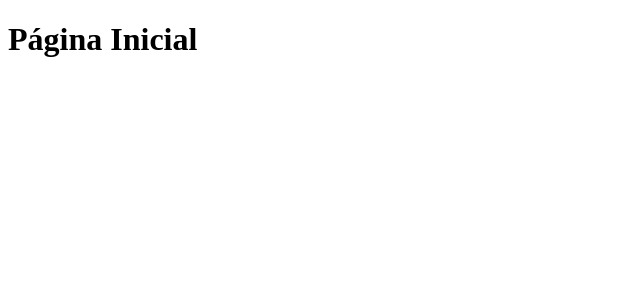
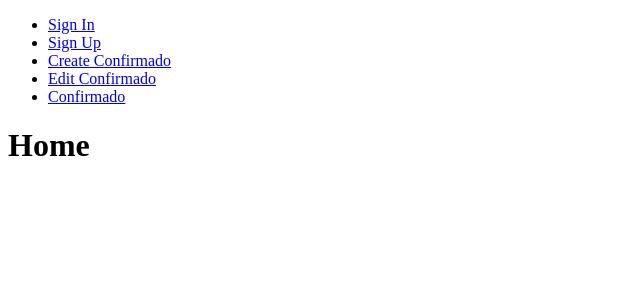
Before and after one commit to Carloshr-Cardoso/confirmation_page-frontend, a React (Create React App) app: page / in a window 1280 px wide. Shown: the top 300 px of the page, without its empty margins (0-640 px from the left). Built offline with nearby package versions, Linux system fonts and the light colour scheme.

Commit message:
Criando Rotas

```diff
--- a/package.json
+++ b/package.json
@@ -8,6 +8,7 @@
     "@testing-library/user-event": "^7.2.1",
     "react": "^16.13.1",
     "react-dom": "^16.13.1",
+    "react-router-dom": "^5.2.0",
     "react-scripts": "3.4.3"
   },
   "scripts": {
--- a/src/App.js
+++ b/src/App.js
@@ -1,10 +1,30 @@
 import React from 'react';
+import { BrowserRouter, Switch, Route, Link } from 'react-router-dom';
 
 const App = () =>{
     return (
-        <div>
-            <h1>Página Inicial</h1>
-        </div>
+        <BrowserRouter>
+            <div>
+                <nav>
+                    <ul>
+                        <li> <Link to="/sign-in"> Sign In </Link> </li>
+                        <li> <Link to="/sign-up"> Sign Up </Link> </li>
+                        <li> <Link to="/manage/confirmados/create"> Create Confirmado </Link> </li>
+                        <li> <Link to="/manage/confirmados/edit"> Edit Confirmado </Link> </li>
+                        <li> <Link to="/manage/confirmados"> Confirmado </Link> </li>
+                    </ul>
+                </nav>
+
+                <Switch>
+                    <Route path="/sign-in"> <h1>Sign In</h1> </Route>
+                    <Route path="/sign-up"> <h1>Sign Up</h1> </Route>
+                    <Route path="/manage/confirmados/create"> <h1>Create Confirmado</h1> </Route>
+                    <Route path="/manage/confirmados/edit"> <h1>Edit Confirmado</h1> </Route>
+                    <Route path="/manage/confirmados"> <h1>Confirmado</h1> </Route>
+                    <Route path="/"> <h1>Home</h1> </Route>
+                </Switch>
+            </div>
+        </BrowserRouter>
     )
 }
 
```
Also changed, not shown: 1 other file (tests, documents, lock files or other folders).
